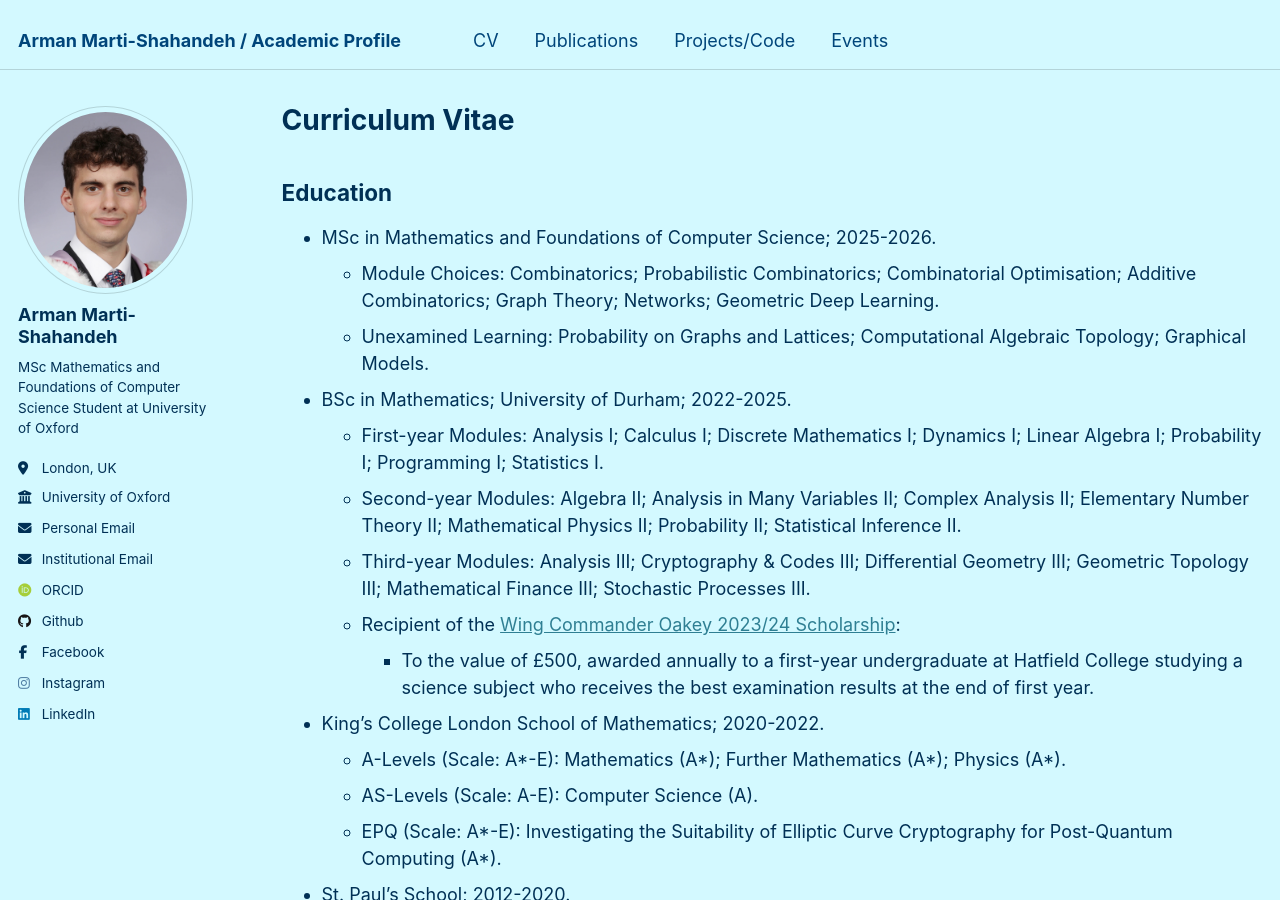
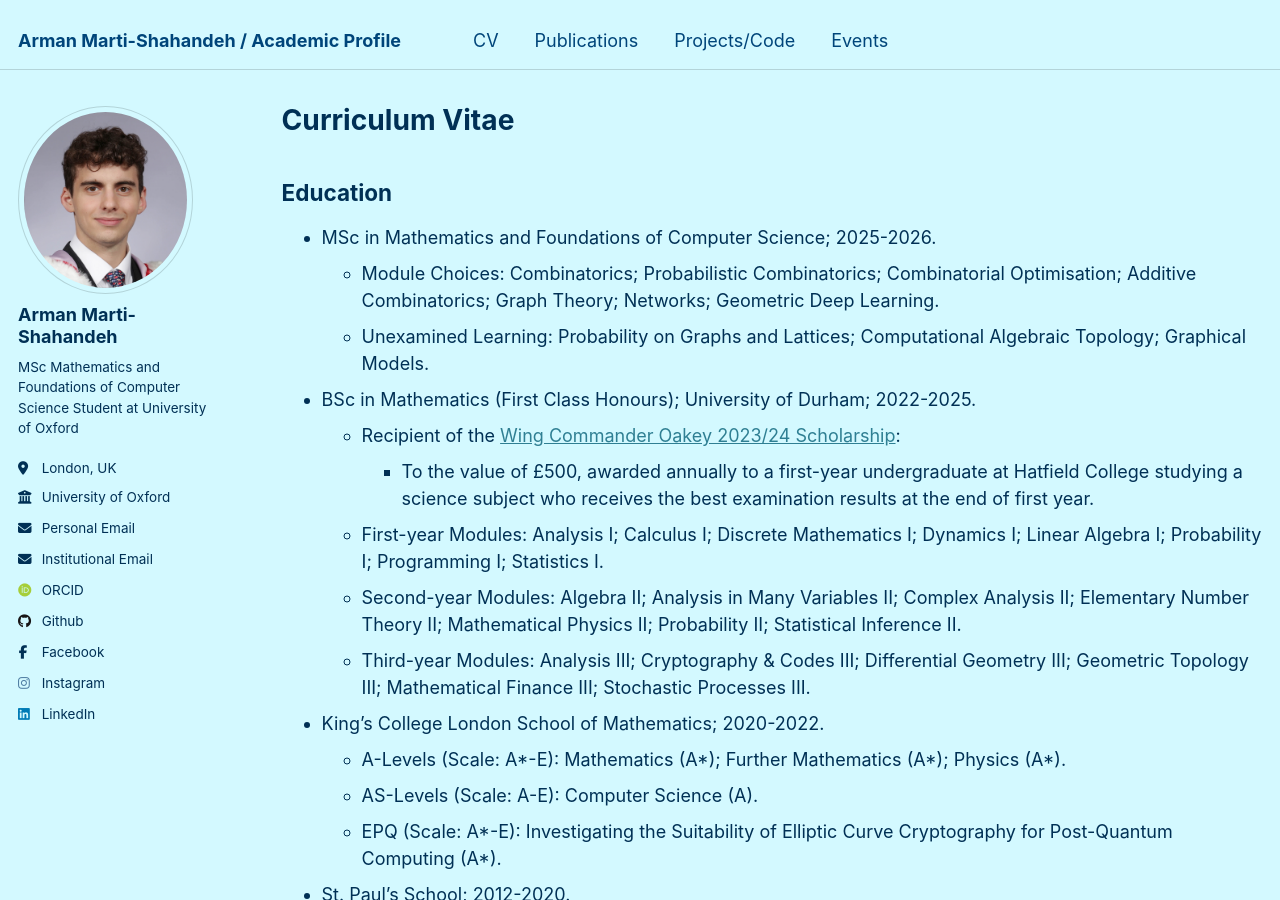
Before and after one commit to armanmarti-shahandeh/armanmarti-shahandeh.github.io, a Jekyll site: the page built from _pages/cv.md, in a window 1280 px wide and 900 px high. Built offline with Jekyll 4.4.1, drawn with Linux system fonts in a browser that asks for light colours; some web fonts are replaced.

Commit message:
Slight Page Tweaks

```diff
--- a/_pages/cv.md
+++ b/_pages/cv.md
@@ -14,12 +14,12 @@ Education
 * MSc in Mathematics and Foundations of Computer Science; 2025-2026.
   * Module Choices: Combinatorics; Probabilistic Combinatorics; Combinatorial Optimisation; Additive Combinatorics; Graph Theory; Networks; Geometric Deep Learning.
   * Unexamined Learning: Probability on Graphs and Lattices; Computational Algebraic Topology; Graphical Models.
-* BSc in Mathematics; University of Durham; 2022-2025.
+* BSc in Mathematics (First Class Honours); University of Durham; 2022-2025.
+  * Recipient of the [Wing Commander Oakey 2023/24 Scholarship](https://armanmarti-shahandeh.github.io/files/WCO_award_email.pdf):
+    * To the value of £500, awarded annually to a first-year undergraduate at Hatfield College studying a science subject who receives the best examination results at the end of first year.
   * First-year Modules: Analysis I; Calculus I; Discrete Mathematics I; Dynamics I; Linear Algebra I; Probability I; Programming I; Statistics I.
   * Second-year Modules: Algebra II; Analysis in Many Variables II; Complex Analysis II; Elementary Number Theory II; Mathematical Physics II; Probability II; Statistical Inference II.
   * Third-year Modules: Analysis III; Cryptography & Codes III; Differential Geometry III; Geometric Topology III; Mathematical Finance III; Stochastic Processes III.
-  * Recipient of the [Wing Commander Oakey 2023/24 Scholarship](https://armanmarti-shahandeh.github.io/files/WCO_award_email.pdf):
-    * To the value of £500, awarded annually to a first-year undergraduate at Hatfield College studying a science subject who receives the best examination results at the end of first year.
 * King's College London School of Mathematics; 2020-2022.
   * A-Levels (Scale: A\*-E): Mathematics (A\*); Further Mathematics (A\*); Physics (A\*).
   * AS-Levels (Scale: A-E): Computer Science (A).
```
Also changed, not shown: _pages/about.md (+1 -1 lines), _pages/code.md (+1 -1 lines), 1 other file.
